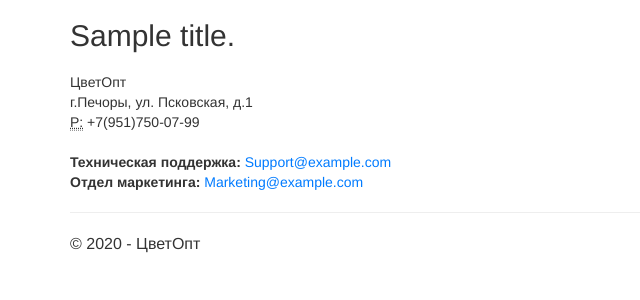
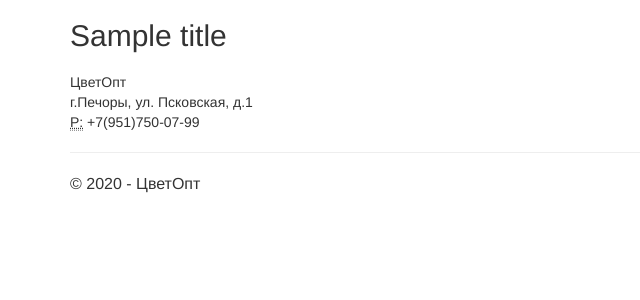
Before and after one commit to LidiaSimina/DjangoWebProject1, a Django app: template app/templates/app/contact.html in a window 1280 px wide. Shown: the part 81-381 px from the top of the page, without its empty margins (0-640 px from the left). Run offline with Django 3.2, Linux system fonts and the light colour scheme; the template is opened without the code that fills it: most values are stand-ins (such as "Sample title", 1, 10 or a date in 2020); some libraries are stand-ins or nearby versions.

Commit message:
git commit -m "Удалена почта Технической поддержки и Отдела маркетинга"

```diff
--- a/app/templates/app/contact.html
+++ b/app/templates/app/contact.html
@@ -2,7 +2,7 @@
 
 {% block content %}
 
-<h2>{{ title }}.</h2>
+<h2>{{ title }}</h2>
 <h3>{{ message }}</h3>
 
 <address>
@@ -12,9 +12,5 @@
     +7(951)750-07-99
 </address>
 
-<address>
-    <strong>Техническая поддержка:</strong>   <a href="mailto:Support@example.com">Support@example.com</a><br />
-    <strong>Отдел маркетинга:</strong> <a href="mailto:Marketing@example.com">Marketing@example.com</a>
-</address>
 
 {% endblock %}
```
